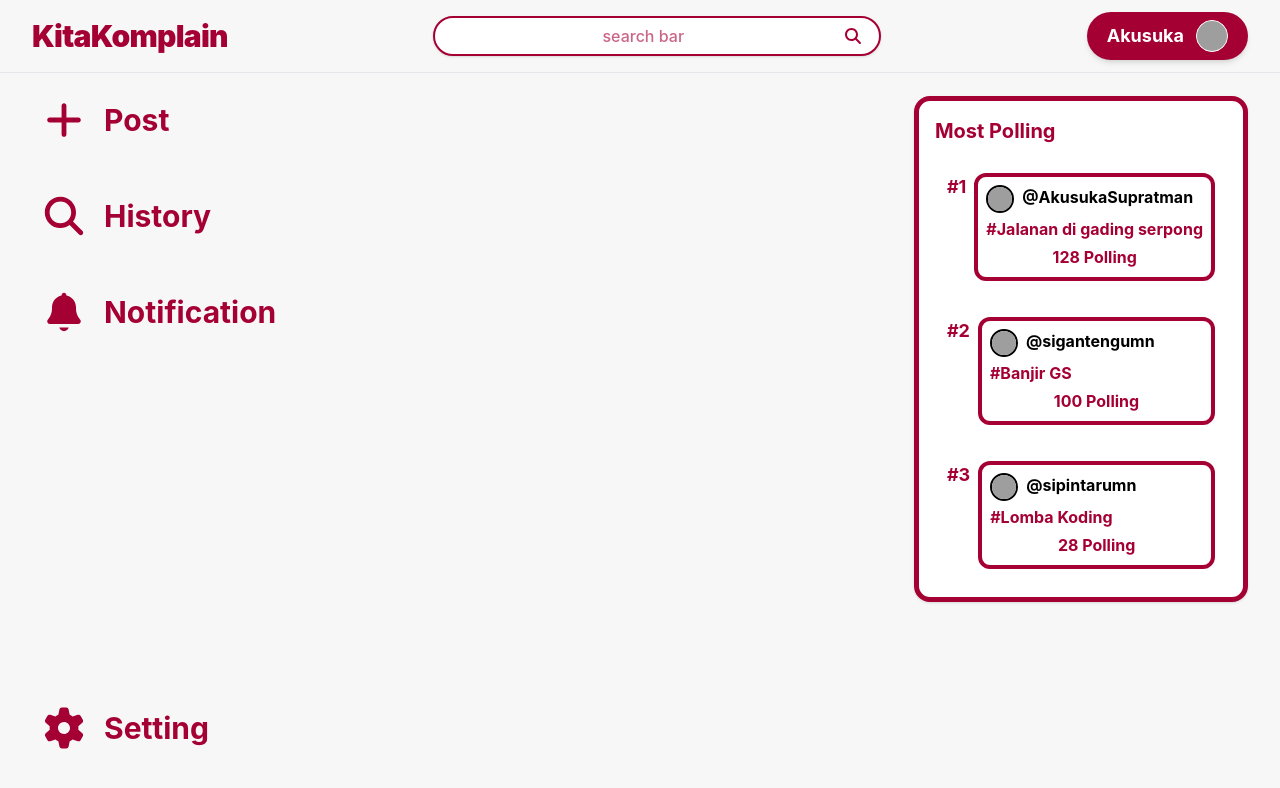
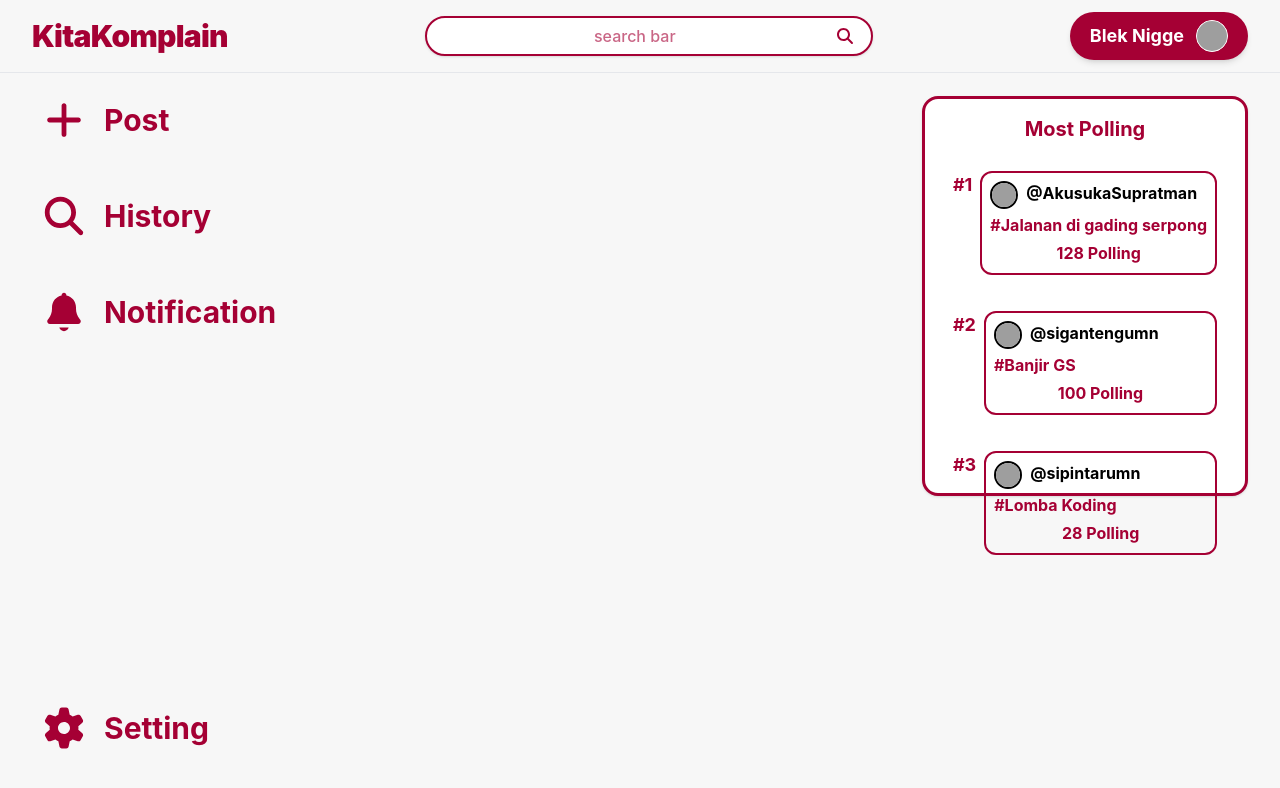
Before and after one commit to Carmeloanthony1/KitaKomplain-PNJ-Web-Development-Competition-, a React (Vite) app: page / in a window 1280 px wide. Shown: the top 788 px of the page. Built offline with nearby package versions, Linux system fonts and the light colour scheme; grey boxes are pictures that could not be loaded.

Commit message:
melo nup

```diff
--- a/src/components/Most_Polling.jsx
+++ b/src/components/Most_Polling.jsx
@@ -4,8 +4,8 @@ export default function Most_Polling() {
   const pollingList = dummyData.polling || [];
 
   return (
-    <aside className="max-w-2xl w-full p-4 bg-white rounded-2xl shadow-sm border-5 border-[#a50034] flex flex-col gap-4">
-      <div className="isi flex flex-col">
+    <aside className=" relative max-w-xl w-full p-4 bg-white rounded-2xl shadow-sm max-h-[400px] border-3 border-[#a50034] flex flex-col gap-4">
+      <div className=" mb-[0.1px] top-2 left-40 justify-center flex gap-5">
         <h1 className="text-[#a50034] text-xl font-bold">Most Polling</h1>
       </div>
 
@@ -14,7 +14,7 @@ export default function Most_Polling() {
           <div key={index} className="flex flex-row items-start gap-2 p-3 rounded-xl">
             <span className="font-bold text-[#a50034] text-lg">#{index + 1}</span>
 
-            <div className="border-4 flex-1 flex flex-col gap-1 border-[#a50034] p-2 rounded-xl">
+            <div className="border-2 flex-1 flex flex-col gap-1 border-[#a50034] p-2 rounded-xl">
               {/*Avatar dan nama*/}
               <div className="flex flex-row gap-2">
                 <img
--- a/src/components/Navbar.jsx
+++ b/src/components/Navbar.jsx
@@ -26,7 +26,7 @@ export default function Navbar() {
 
       {/* 3. Profile Akun Kanan */}
       <div className="flex items-center gap-3 bg-[#a50034] text-white px-5 py-2 rounded-full font-bold shadow-md cursor-pointer hover:bg-[#801427] transition">
-        <span className="text-lg">Akusuka</span>
+        <span className="text-lg">Blek Nigge</span>
         <img src="/assets/Dummy_photo.png" alt="avatar" className="w-8 h-8 rounded-full bg-white object-cover border border-white"/>
       </div>
     </nav>
```
